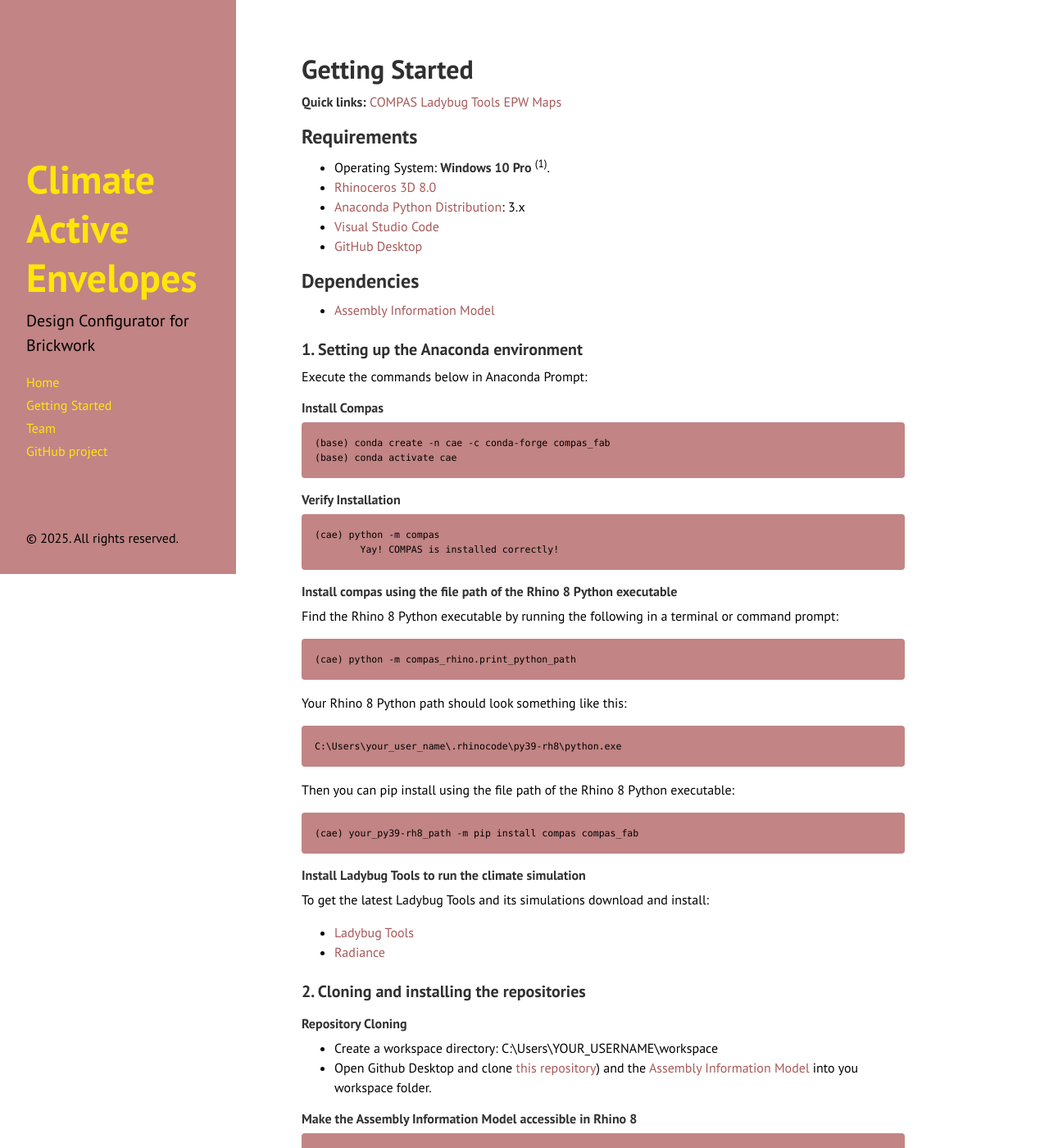
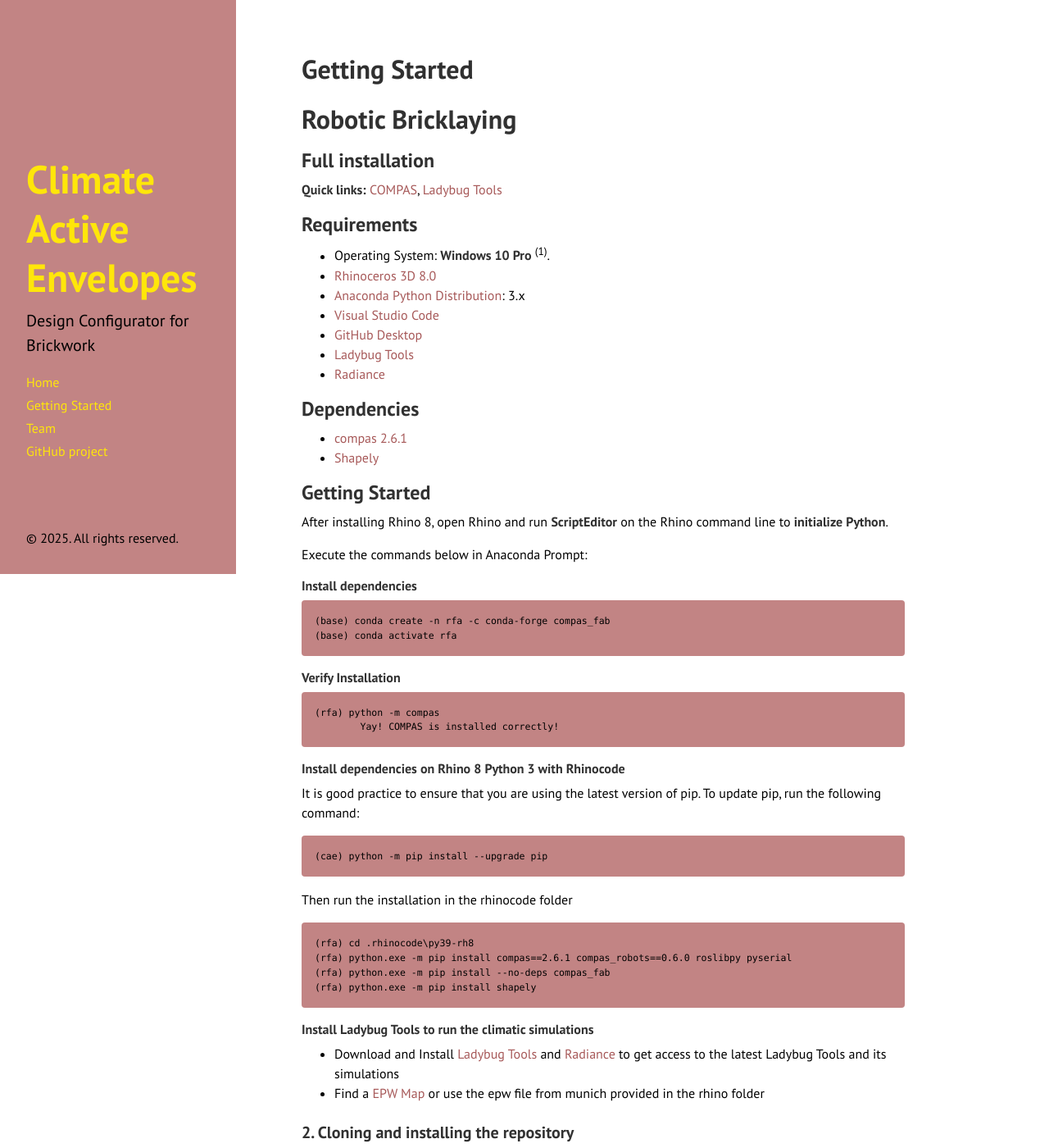
Before and after one commit to augmentedfabricationlab/robotic_bricklaying, a Jekyll site: the page built from docs/getting_started.md, in a window 1280 px wide and 1400 px high. Shown: the whole window at 82% size. Built offline with Jekyll 4.4.1, drawn with Linux system fonts in a browser that asks for light colours; Markdown is read by kramdown in place of the engine named in the settings; some of the changed text lies outside the part shown.

Commit message:
Update getting_started.md

```diff
--- a/docs/getting_started.md
+++ b/docs/getting_started.md
@@ -3,8 +3,10 @@ layout: page
 title: Getting Started
 ---
 
+# Robotic Bricklaying
+## Full installation
 
-**Quick links:** [COMPAS](https://compas.dev/compas/latest/index.html) [Ladybug Tools](https://www.food4rhino.com/en/app/ladybug-tools) [EPW Maps](https://www.ladybug.tools/epwmap/)
+**Quick links:** [COMPAS](https://compas.dev/compas/latest/index.html), [Ladybug Tools](https://www.ladybug.tools/)
 
 ## Requirements
 
@@ -13,53 +15,64 @@ title: Getting Started
 * [Anaconda Python Distribution](https://www.anaconda.com/download/): 3.x
 * [Visual Studio Code](https://code.visualstudio.com/)
 * [GitHub Desktop](https://desktop.github.com/)
+* [Ladybug Tools](https://www.food4rhino.com/en/app/ladybug-tools)
+* [Radiance](https://github.com/LBNL-ETA/Radiance/releases/tag/27dbb0e0)
 
 ## Dependencies
+* [compas 2.6.1](https://compas.dev/index.html)
+* [Shapely](https://pypi.org/project/shapely/)
 
-* [Assembly Information Model](https://github.com/augmentedfabricationlab/assembly_information_model)
+## Getting Started
 
-### 1. Setting up the Anaconda environment
+After installing Rhino 8, open Rhino and run **ScriptEditor** on the Rhino command line to **initialize Python**.
 
 Execute the commands below in Anaconda Prompt:
 
-#### Install Compas
+#### Install dependencies
 
-    (base) conda create -n cae -c conda-forge compas_fab
-    (base) conda activate cae
+    (base) conda create -n rfa -c conda-forge compas_fab
+    (base) conda activate rfa
 
 #### Verify Installation
 
-    (cae) python -m compas
+    (rfa) python -m compas
             Yay! COMPAS is installed correctly!
 
-#### Install compas using the file path of the Rhino 8 Python executable
+#### Install dependencies on Rhino 8 Python 3 with Rhinocode
 
-Find the Rhino 8 Python executable by running the following in a terminal or command prompt:
+It is good practice to ensure that you are using the latest version of pip. To update pip, run the following command:
 
-    (cae) python -m compas_rhino.print_python_path
+    (cae) python -m pip install --upgrade pip
 
-Your Rhino 8 Python path should look something like this:
+Then run the installation in the rhinocode folder
 
-    C:\Users\your_user_name\.rhinocode\py39-rh8\python.exe
+    (rfa) cd .rhinocode\py39-rh8
+    (rfa) python.exe -m pip install compas==2.6.1 compas_robots==0.6.0 roslibpy pyserial
+    (rfa) python.exe -m pip install --no-deps compas_fab
+    (rfa) python.exe -m pip install shapely
 
-Then you can pip install using the file path of the Rhino 8 Python executable:
+#### Install Ladybug Tools to run the climatic simulations
+* Download and Install [Ladybug Tools](https://www.food4rhino.com/en/app/ladybug-tools) and [Radiance](https://github.com/LBNL-ETA/Radiance/releases/tag/27dbb0e0) to get access to the latest Ladybug Tools and its simulations
+* Find a [EPW Map](https://www.ladybug.tools/epwmap/) or use the epw file from munich provided in the rhino folder
 
-    (cae) your_py39-rh8_path -m pip install compas compas_fab
-
-#### Install Ladybug Tools to run the climate simulation
-To get the latest Ladybug Tools and its simulations download and install:
-* [Ladybug Tools](https://www.food4rhino.com/en/app/ladybug-tools)
-* [Radiance](https://github.com/LBNL-ETA/Radiance/releases/tag/27dbb0e0)
-
-### 2. Cloning and installing the repositories
+### 2. Cloning and installing the repository
 
 #### Repository Cloning
+
 * Create a workspace directory: C:\Users\YOUR_USERNAME\workspace
-* Open Github Desktop and clone [this repository](https://github.com/augmentedfabricationlab/climate_active_envelopes.git)) and the [Assembly Information Model](https://github.com/augmentedfabricationlab/assembly_information_model) into you workspace folder.
 
-#### Make the Assembly Information Model accessible in Rhino 8
+Open Github Desktop and clone the following repositories into you workspace folder:
 
-    (cae) your_py39-rh8_path -m pip install your_filepath_to_assembly_information_model
+* [this repository](https://github.com/augmentedfabricationlab/climate_active_envelopes),
+* [assembly_information_model](https://github.com/augmentedfabricationlab/assembly_information_model),
+
+
+### 3. Install the repositories in editable mode
+
+Open Rhino, Grasshopper and a Python3 block. Go to Tools/Options and below add the following paths:
+
+* C:\Users\your_user_name\workspace\assembly_information_model\src
+* C:\Users\your_user_name\workspace\climate_active_envelopes\src
 
 
 **Voilà! You can now go to VS Code, Rhino or Grasshopper to run the example files!**
```
